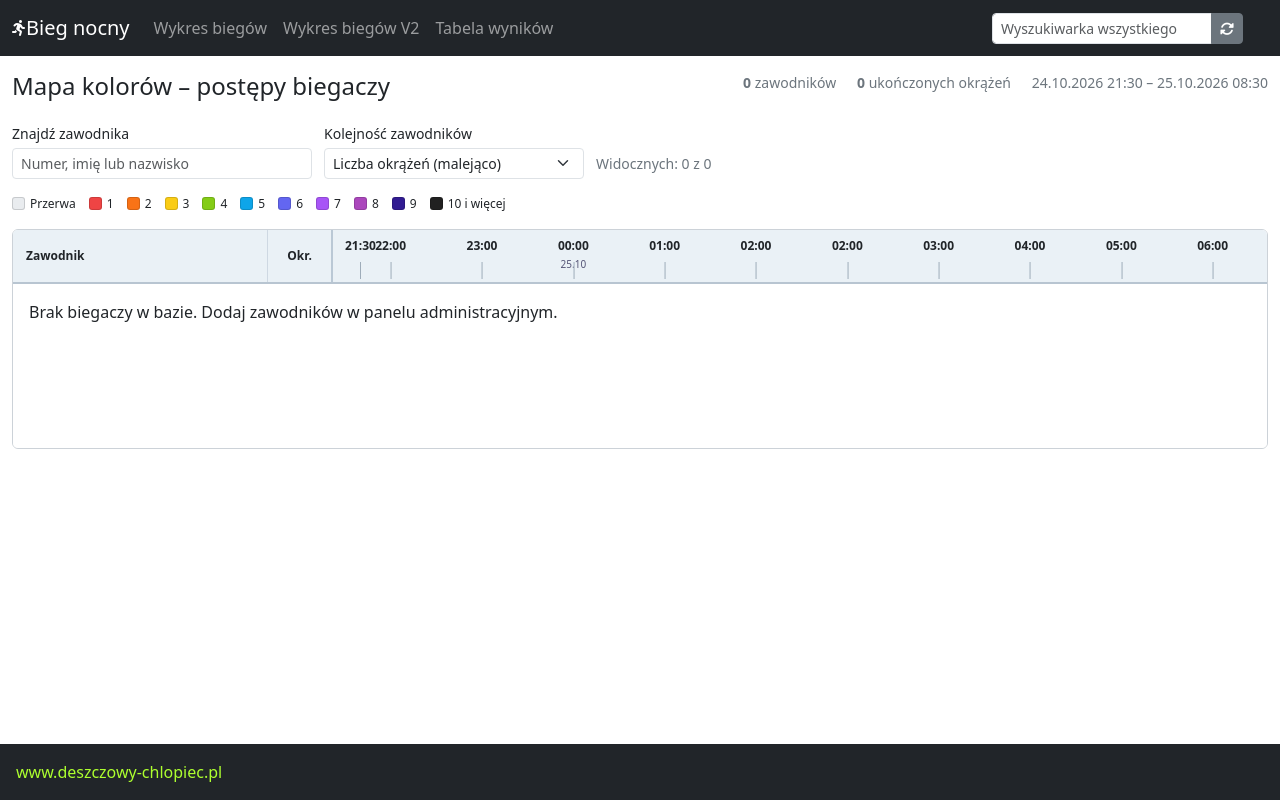
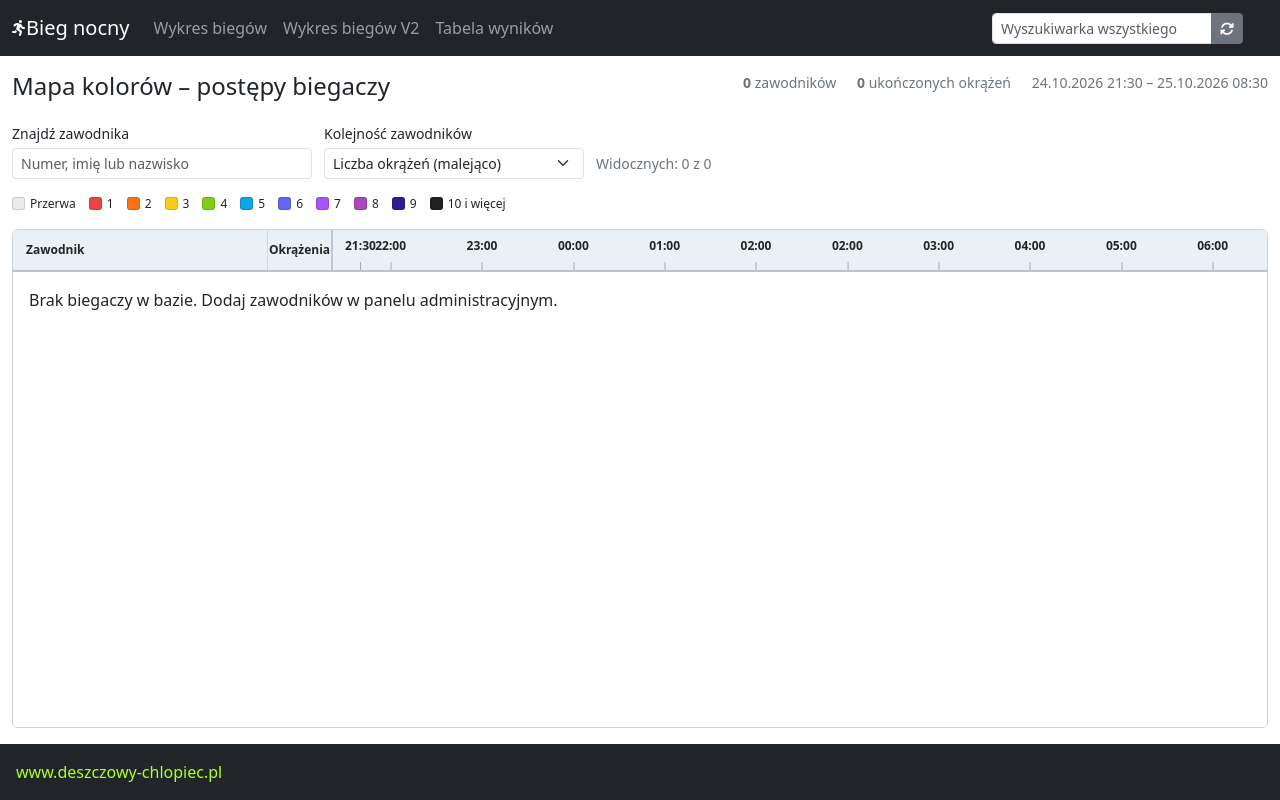
Before and after one commit to rzymski/runnersChart, a Django app: page /chart/heatmap/ in a window 1280 px wide. Run offline with Django 4.2, Linux system fonts and the light colour scheme; data that the repository does not hold is empty; some libraries are stand-ins or nearby versions.

Commit message:
better style

```diff
--- a/runChart/templates/chart/heatmap.html
+++ b/runChart/templates/chart/heatmap.html
@@ -42,22 +42,26 @@
     <div class="hm-scroll" tabindex="0" role="region" aria-label="Mapa kolorów biegaczy – przewijana pionowo i poziomo">
         <div class="hm-header hm-grid">
             <div class="hm-runner-header">Zawodnik</div>
-            <div class="hm-count-header" title="Liczba ukończonych okrążeń">Okr.</div>
+            <div class="hm-count-header" title="Liczba ukończonych okrążeń">Okrążenia</div>
             <div class="hm-axis" aria-label="Godziny biegu">
                 {% for tick in heatmap_ticks %}
                     <span class="hm-axis-tick hm-axis-{{ tick.edge }}" style="left: {{ tick.left|stringformat:'.6f' }}%">
                         <span>{{ tick.label }}</span>
-                        {% if tick.new_day %}<small>{{ tick.new_day }}</small>{% endif %}
                     </span>
                 {% endfor %}
             </div>
         </div>
         <div id="hm-rows" class="hm-rows">
             {% for runner in heatmap_rows %}
-                <div class="hm-row hm-grid" data-id="{{ runner.id }}" data-name="{{ runner.name|lower }}" data-sort-name="{{ runner.sort_name|lower }}" data-laps="{{ runner.laps }}" data-last-finish="{{ runner.last_finish_ts|default_if_none:'' }}">
+                <div class="hm-row hm-grid"
+                     data-id="{{ runner.id }}"
+                     data-name="{{ runner.name|lower }}"
+                     data-sort-name="{{ runner.sort_name|lower }}"
+                     data-laps="{{ runner.laps }}"
+                     data-last-finish="{{ runner.last_finish_ts|default_if_none:'' }}">
                     <div class="hm-runner">
                         <a href="{% url 'runnerResults' runner.id %}" title="Zobacz okrążenia zawodnika {{ runner.name }}">
-                            <span class="hm-number">{{ runner.id }}</span> {{ runner.name }}
+                            <span class="hm-number">{{ runner.id }}</span><span class="hm-full-name">{{ runner.sort_name }}</span>
                         </a>
                         {% if runner.finished %}<span class="hm-finished" title="Zakończył bieg">✓</span>{% endif %}
                     </div>
@@ -67,7 +71,8 @@
                             <div class="hm-segment hm-band-{{ segment.band }}{% if segment.kind == 'open' %} hm-segment-open{% endif %}"
                                  style="left: {{ segment.left|stringformat:'.6f' }}%; width: {{ segment.width|stringformat:'.6f' }}%;"
                                  data-name="{{ runner.name }}"
-                                 data-lap="{{ segment.lap_number }}" data-kind="{{ segment.kind }}"
+                                 data-lap="{{ segment.lap_number }}"
+                                 data-kind="{{ segment.kind }}"
                                  data-start="{{ segment.start_label }}"
                                  data-end="{{ segment.end_label }}">
                             </div>
--- a/static/userPages/heatmap.css
+++ b/static/userPages/heatmap.css
@@ -1,4 +1,9 @@
-/* Wykres HTML/CSS, bez dodatkowych bibliotek graficznych. */
+body.wrapper { grid-template-rows: minmax(0, 1fr) auto; }
+.myNavAndContent { display: flex; flex-direction: column; min-height: 0; }
+.myNavAndContent > header { flex: 0 0 auto; }
+.myNavAndContent > main { display: flex; flex: 1 1 auto; flex-direction: column; min-height: 0; }
+.hm-page { display: flex; flex: 1 1 auto; flex-direction: column; min-height: 0; }
+
 .hm-page { --hm-name-width: 255px; --hm-count-width: 65px; }
 .hm-overview { display: flex; flex-wrap: wrap; justify-content: end; gap: .5rem 1.3rem; }
 .hm-toolbar { display: flex; flex-wrap: wrap; align-items: end; gap: 12px; }
@@ -8,15 +13,15 @@
 .hm-legend { display: flex; gap: 8px 13px; flex-wrap: wrap; font-size: 12px; }
 .hm-legend-item { display: inline-flex; align-items: center; gap: 5px; white-space: nowrap; }
 .hm-swatch { width: 13px; height: 13px; border: 1px solid rgba(0,0,0,.15); border-radius: 3px; display: inline-block; }
-.hm-scroll { max-height: min(72vh, 790px); min-height: 220px; overflow: auto; border: 1px solid #ccd2d8; border-radius: 6px; position: relative; background: white; }
+.hm-scroll { flex: 1 1 auto; max-height: none; min-height: 0; overflow: auto; border: 1px solid #ccd2d8; border-radius: 6px; position: relative; background: white; }
 .hm-grid { display: grid; grid-template-columns: var(--hm-name-width) var(--hm-count-width) minmax(var(--hm-axis-width), 1fr); min-width: calc(var(--hm-name-width) + var(--hm-count-width) + var(--hm-axis-width)); }
-.hm-header { position: sticky; top: 0; z-index: 5; background: #eaf1f6; border-bottom: 2px solid #b8c5d1; height: 54px; font-weight: 600; font-size: 12px; }
+.hm-header { position: sticky; top: 0; z-index: 5; background: #eaf1f6; border-bottom: 2px solid #b8c5d1; height: 42px; font-weight: 600; font-size: 12px; }
 .hm-runner-header, .hm-count-header { display: flex; align-items: center; justify-content: start; background: #eaf1f6; }
 .hm-runner-header { position: sticky; left: 0; z-index: 8; padding-left: 13px; border-right: 1px solid #ced8e2; }
 .hm-count-header { position: sticky; left: var(--hm-name-width); z-index: 8; justify-content: center; border-right: 2px solid #bac8d5; }
 .hm-axis { position: relative; margin: 0 12px; }
 .hm-axis-tick { position: absolute; top: 8px; display: flex; flex-direction: column; align-items: center; gap: 2px; font-variant-numeric: tabular-nums; line-height: 16px; white-space: nowrap; transform: translateX(-50%); }
-.hm-axis-tick::after { content: ""; position: absolute; top: 24px; left: 50%; height: 17px; border-left: 1px solid #9eacb9; }
+.hm-axis-tick::after { content: ""; position: absolute; top: 24px; left: 50%; height: 8px; border-left: 1px solid #9eacb9; }
 .hm-axis-start { transform: none; }
 .hm-axis-end { transform: translateX(-100%); }
 .hm-axis-tick small { font-weight: 500; font-size: 10px; color: #557; }
@@ -25,14 +30,17 @@
 .hm-row:hover .hm-runner, .hm-row:hover .hm-count { background: #fff4d5; }
 .hm-runner, .hm-count { display: flex; align-items: center; background: white; white-space: nowrap; }
 .hm-runner { position: sticky; left: 0; z-index: 2; padding: 0 9px; border-right: 1px solid #e0e5e9; overflow: hidden; }
-.hm-runner a { color: #1b405e; overflow: hidden; text-overflow: ellipsis; text-decoration: none; }
-.hm-runner a:hover { text-decoration: underline; }
-.hm-number { color: #596875; font-variant-numeric: tabular-nums; font-weight: 700; margin-right: 5px; }
+.hm-runner a { display: inline-flex; align-items: center; min-width: 0; font-size: 16px; color: #000; text-decoration: none; }
+.hm-full-name { min-width: 0; overflow: visible; white-space: nowrap; text-overflow: clip; }
+.hm-runner a:hover { text-decoration: none; }
+.hm-number { color: #000; font-variant-numeric: tabular-nums; font-weight: 700; flex: 0 0 20px; text-align: right; margin-right: 10px; }
 .hm-finished { margin-left: auto; padding-left: 4px; font-weight: bold; color: #12804a; }
-.hm-count { position: sticky; left: var(--hm-name-width); z-index: 2; justify-content: center; font-weight: 700; font-variant-numeric: tabular-nums; border-right: 2px solid #bac8d5; }
+.hm-count { position: sticky; left: var(--hm-name-width); z-index: 2; justify-content: center; font-size: 16px; font-weight: 700; font-variant-numeric: tabular-nums; border-right: 1px solid #bac8d5;}
 .hm-track { margin: 3px 12px; height: 26px; position: relative; background: #e9ecef; }
 .hm-segment { position: absolute; top: 0; bottom: 0; cursor: crosshair; }
 .hm-segment:hover { outline: 2px solid rgba(0,0,0,.6); outline-offset: -2px; z-index: 2; }
+.hm-segment[data-kind="break"] { pointer-events: none; cursor: default; }
+
 .hm-gridline { position: absolute; top: 0; bottom: 0; border-left: 1px solid rgba(0,0,0,.14); pointer-events: none; z-index: 1; }
 .hm-band-0 { background-color: #e9ecef; }
 .hm-band-1 { background-color: #ef4444; }
@@ -46,6 +54,7 @@
 .hm-band-9 { background-color: #311b92; }
 .hm-band-10 { background-color: #212121; }
 .hm-tooltip { position: fixed; z-index: 50; pointer-events: none; padding: 9px 12px; border-radius: 5px; box-shadow: 0 4px 18px rgba(0,0,0,.23); color: #fff; background: #1f2937; font-size: 12px; line-height: 1.5; white-space: pre-line; max-width: 300px; }
+
 @media (max-width: 680px) {
     .hm-page { --hm-name-width: 185px; --hm-count-width: 48px; }
     .hm-grid { grid-template-columns: var(--hm-name-width) var(--hm-count-width) minmax(var(--hm-axis-width), 1fr); min-width: calc(var(--hm-name-width) + var(--hm-count-width) + var(--hm-axis-width)); }
@@ -55,5 +64,4 @@
 
 .hm-row[hidden] { display: none !important; }
 
-/* Otwarte okrążenie: godzina rozpoczęcia jest znana, zakończenia jeszcze nie ma. */
 .hm-segment-open { outline: 2px dashed rgba(0,0,0,.55); outline-offset: -2px; }
```
